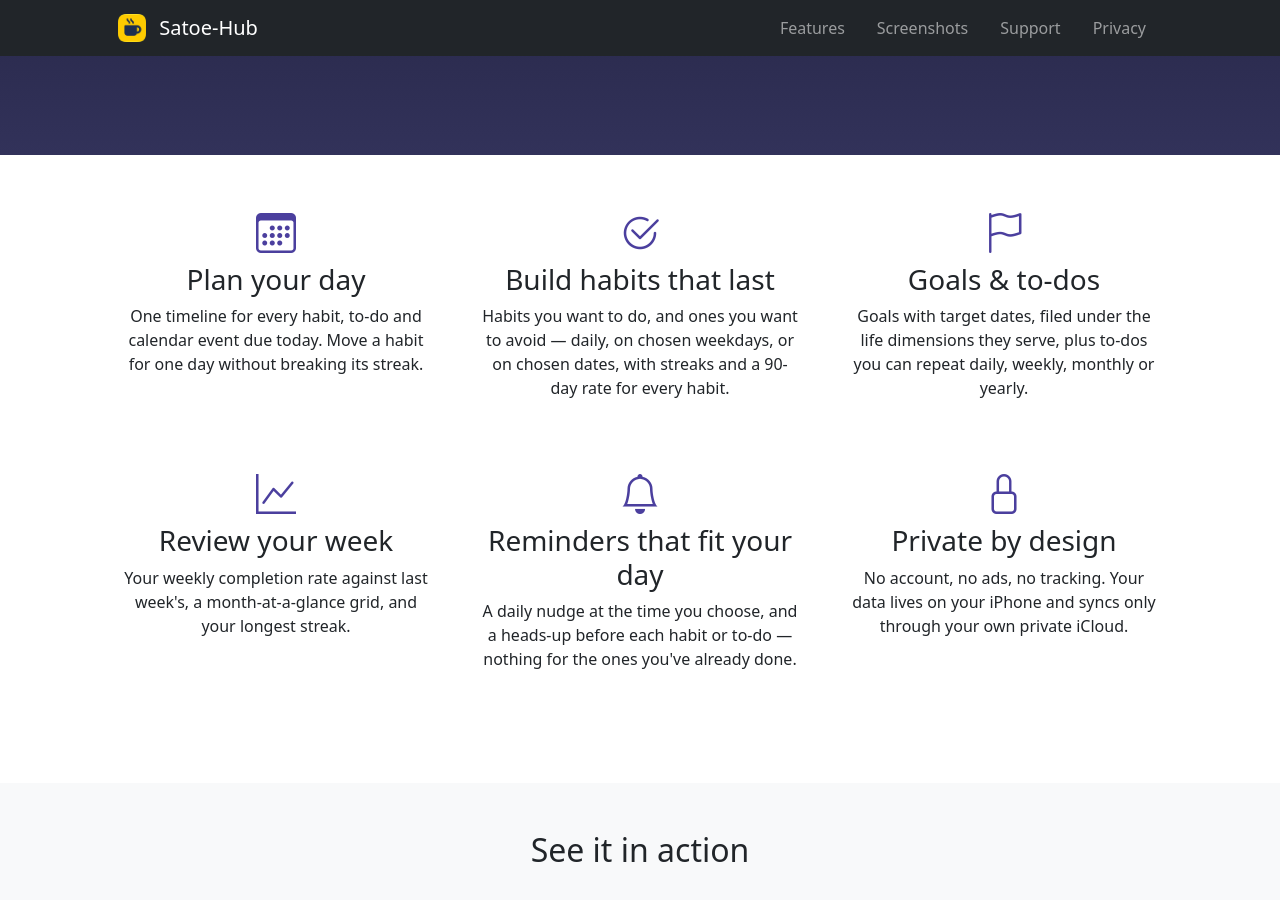
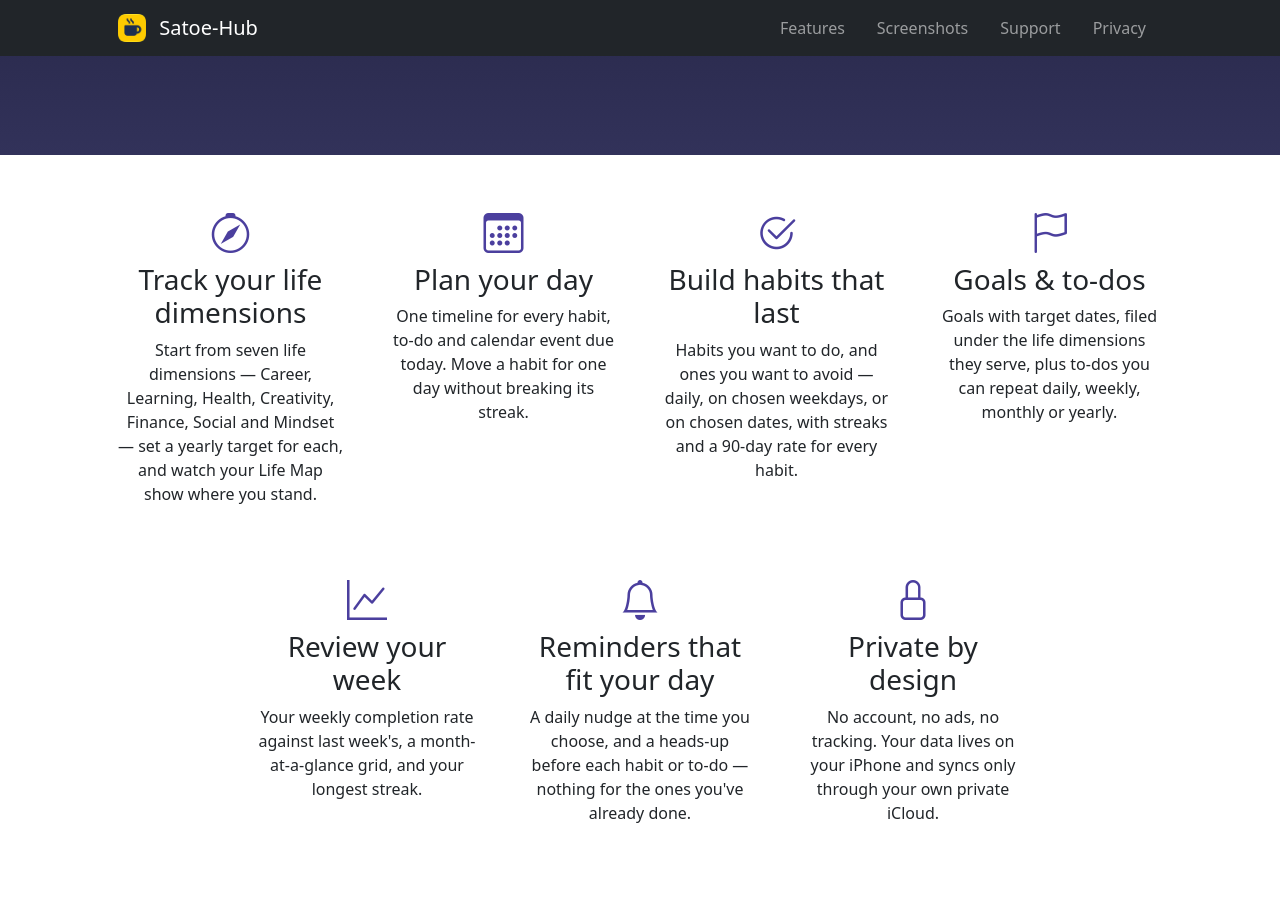
Before and after one commit to gedepanca/satoe-web, a Jekyll site: the page built from index.md, in a window 1280 px wide and 900 px high, scrolled down 427 px. Built offline with Jekyll 4.4.1, drawn with Linux system fonts in a browser that asks for light colours.

Commit message:
Add life dimensions tracking as a landing page feature
Dimensions were only mentioned in passing under "Goals & to-dos", but
they're the app's core organizing concept per the store listing's own
opening pitch. Added as the lead feature card and switched the grid to
row-cols-lg-4 so 7 cards lay out as 4-then-3 instead of an orphaned
single card.

Co-Authored-By: Claude Sonnet 5 <noreply@anthropic.com>

```diff
--- a/index.md
+++ b/index.md
@@ -21,7 +21,14 @@ description: >-
 
 <section id="features" class="py-5">
   <div class="container px-4 px-lg-5">
-    <div class="row gx-4 gx-lg-5 row-cols-1 row-cols-md-2 row-cols-lg-3 text-center">
+    <div class="row gx-4 gx-lg-5 row-cols-1 row-cols-md-2 row-cols-lg-4 justify-content-center text-center">
+      <div class="col mb-5">
+        <div class="feature-icon"><i class="bi bi-compass"></i></div>
+        <h3>Track your life dimensions</h3>
+        <p>Start from seven life dimensions — Career, Learning, Health,
+        Creativity, Finance, Social and Mindset — set a yearly target for
+        each, and watch your Life Map show where you stand.</p>
+      </div>
       <div class="col mb-5">
         <div class="feature-icon"><i class="bi bi-calendar3"></i></div>
         <h3>Plan your day</h3>
```
